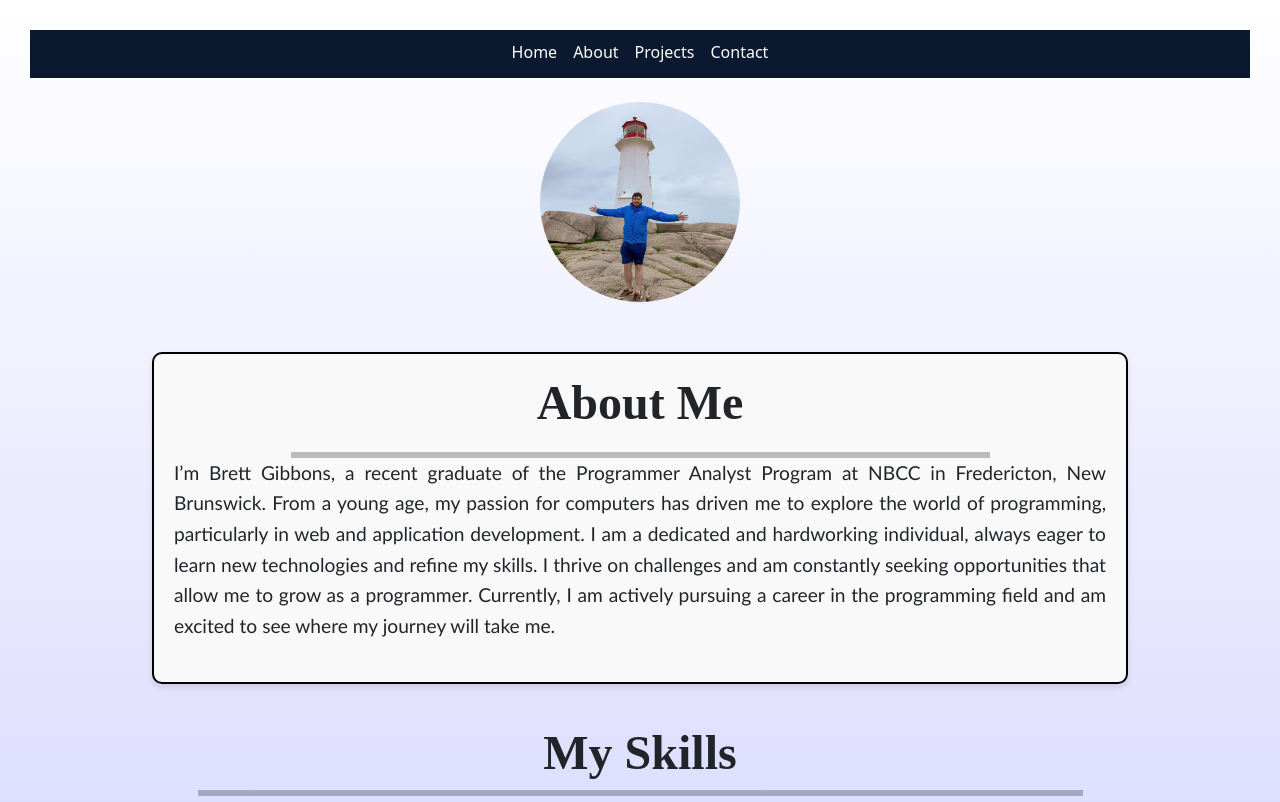
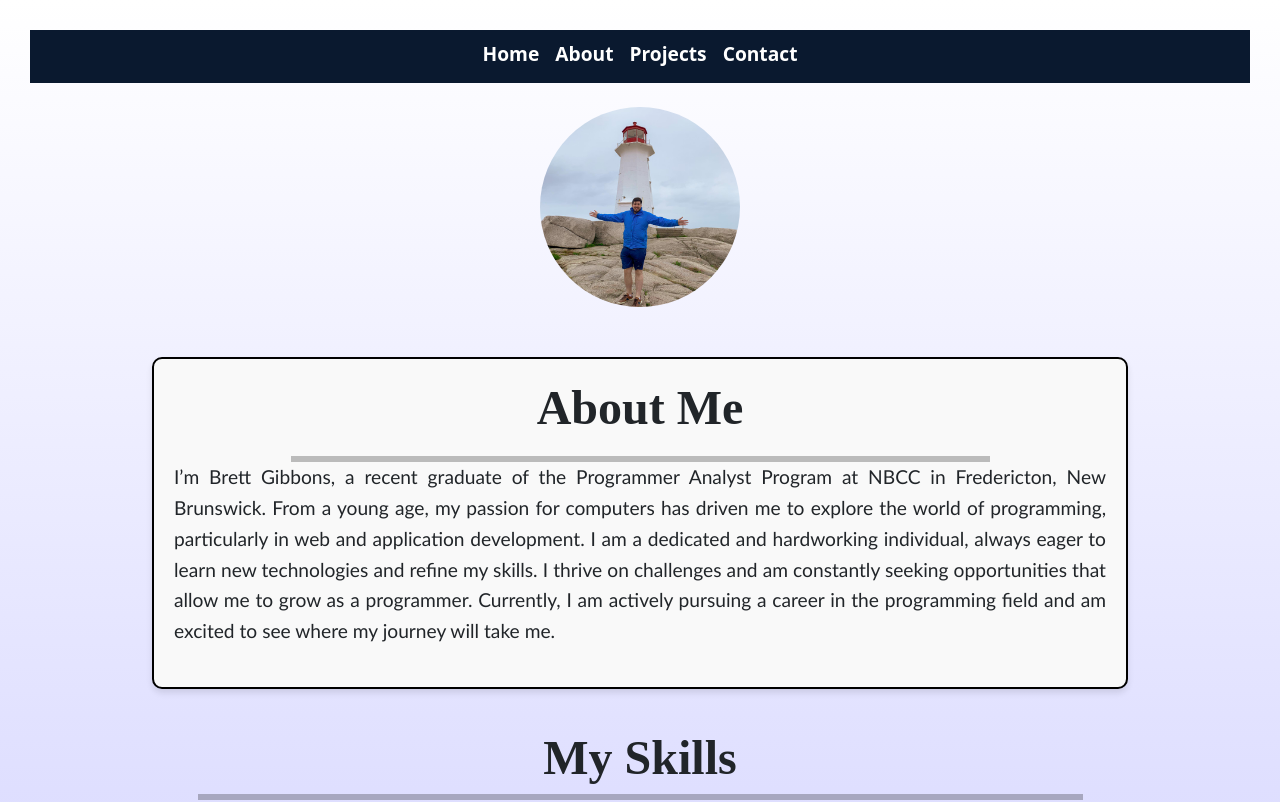
Before and after one commit to Brettygibb/Portfolio, a React (Create React App) app: page / in a window 1280 px wide. Shown: the top 802 px of the page. Built offline with nearby package versions, Linux system fonts and the light colour scheme.

Commit message:
Update App.css

```diff
--- a/src/App.css
+++ b/src/App.css
@@ -28,16 +28,17 @@ nav {
 }
 
 nav li {
-  display: inline;
   padding: 0 10px;
 }
 
 nav a {
   color: white; /* This sets the text color to white */
   text-decoration: none; /* Removes underline from links */
+  font-weight: bold;
+  font-size: 1.2rem;
 }
 nav a:hover {
-  color: white; /* This changes the text color to black */
+  color: #007bff; /* Blue highlight */
 }
 nav ul {
   list-style: none;
```
